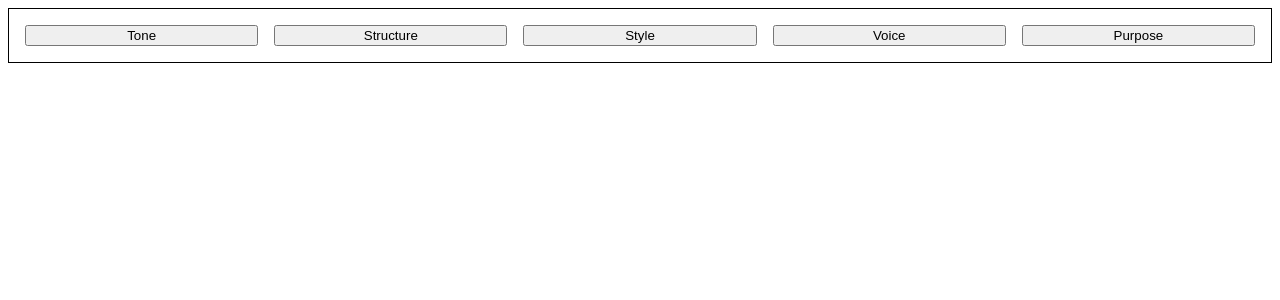
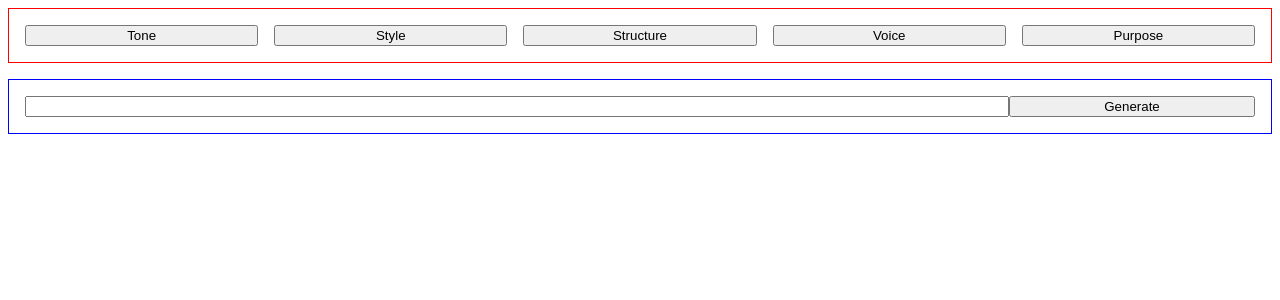
Before and after one commit to ryanneilparker/rhetoric-app, a SvelteKit app in the folder app/: page /editor in a window 1280 px wide. Shown: the top 300 px of the page. Built offline with nearby package versions, Linux system fonts and the light colour scheme.

Commit message:
Add prompter skeleton

```diff
--- a/app/src/components/options.svelte
+++ b/app/src/components/options.svelte
@@ -3,11 +3,11 @@
 </script>
 
 <section id="options">
-    <input type="button" value="Tone">
-    <input type="button" value="Structure">
-    <input type="button" value="Style">
-    <input type="button" value="Voice">
-    <input type="button" value="Purpose">
+    <button>Tone</button>
+    <button>Style</button>
+    <button>Structure</button>
+    <button>Voice</button>
+    <button>Purpose</button>
 </section>
 
 <style>
@@ -19,6 +19,6 @@
         padding: 1rem;
 
         /* debug */
-        border: 1px solid black;
+        border: 1px solid red;
     }
 </style>
--- /dev/null
+++ b/app/src/components/prompter.svelte
@@ -0,0 +1,22 @@
+<script>
+
+</script>
+
+<section id="prompter">
+    <input type="text" name="" id="">
+    <button>Generate</button>
+</section>
+
+<style>
+    #prompter {
+        display: grid;
+        grid-template-columns: 8fr 2fr;
+
+        margin-top: 1rem;
+        padding: 1rem;
+
+        /* debug */
+        border: 1px solid blue;
+    }
+
+</style>
--- a/app/src/routes/editor/+page.svelte
+++ b/app/src/routes/editor/+page.svelte
@@ -1,9 +1,12 @@
 <script>
     import Options from "../../components/options.svelte";
+    import Prompter from "../../components/prompter.svelte";
 </script>
 
 <section>
     <Options />
+    <Prompter />
+
 </section>
 
 <style>
```
